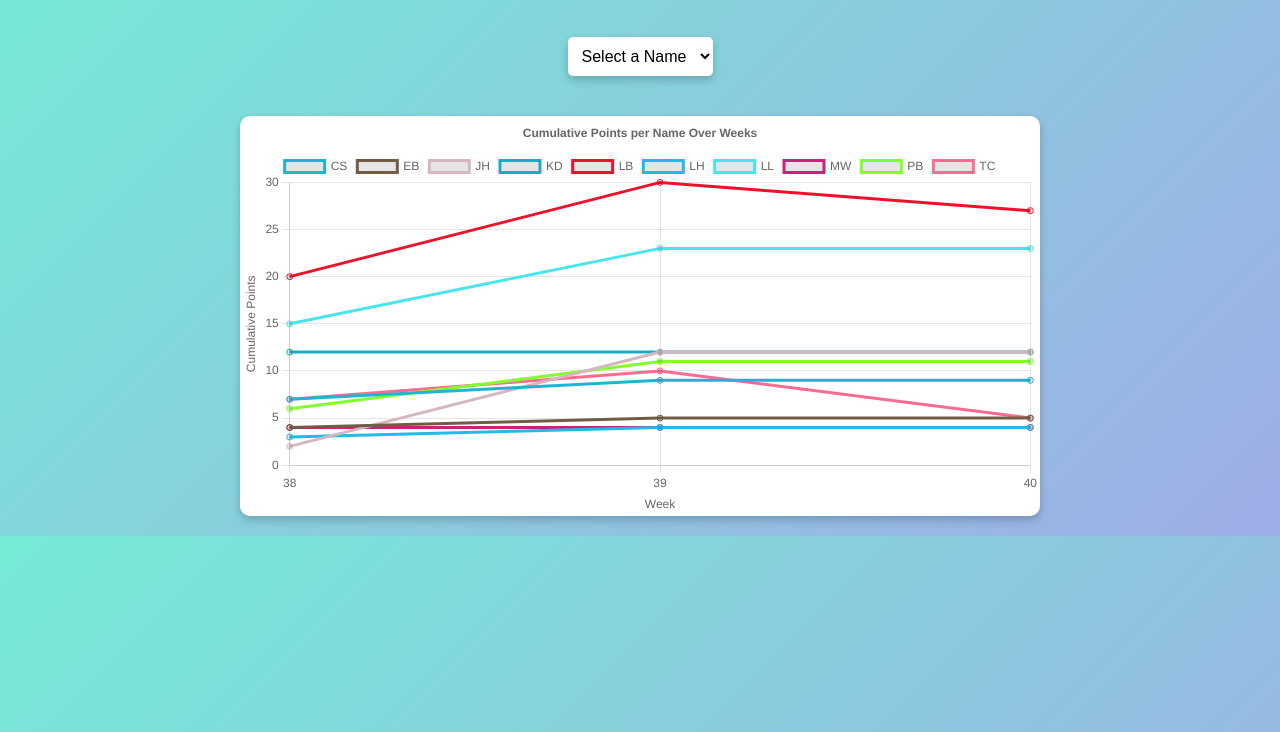
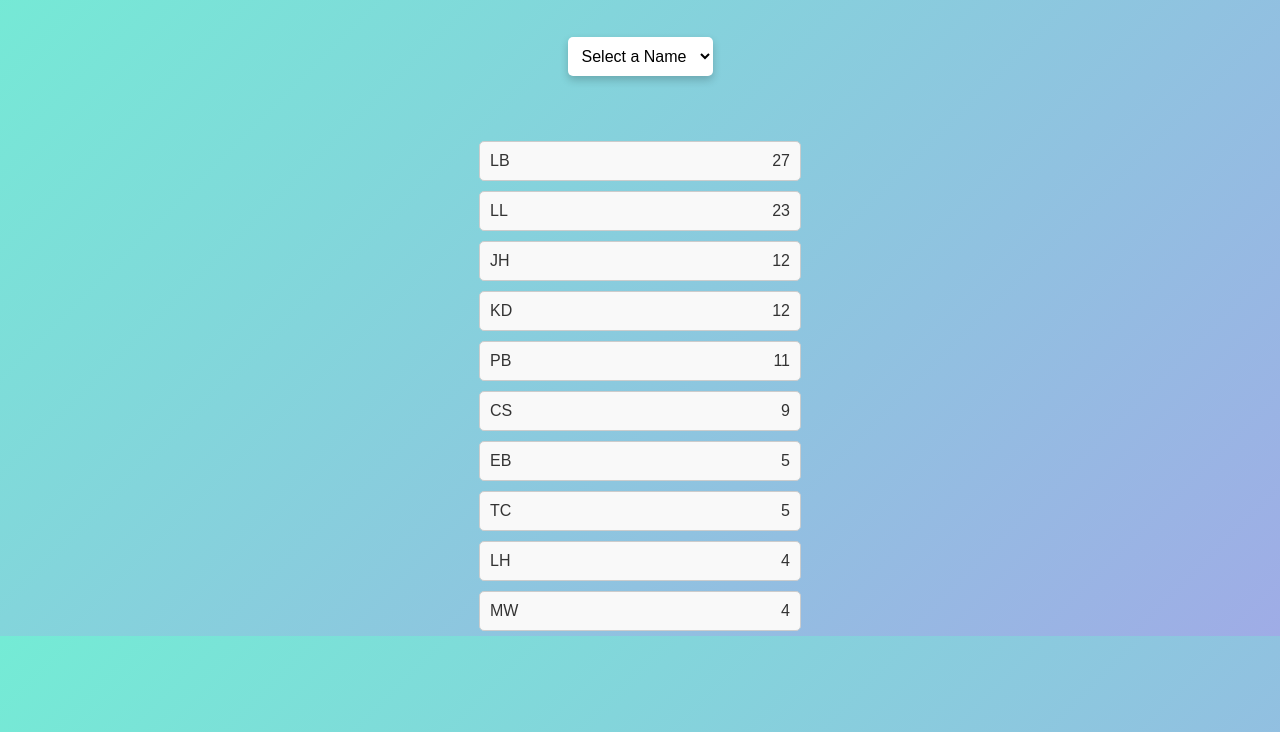
Before and after one commit to adlaube/tt, a plain HTML site: page index.html in a window 1280 px wide. Shown: the part 68-800 px from the top of the page. Drawn offline with nearby package versions, Linux system fonts and the light colour scheme.

Commit message:
Scoreboard instead of plot

```diff
--- a/index.html
+++ b/index.html
@@ -46,6 +46,24 @@
             box-shadow: 0 4px 8px rgba(0, 0, 0, 0.2);
         }
 
+        .scoreboard {
+            display: flex;
+            flex-direction: column;
+            align-items: center;
+            margin-top: 20px;
+        }
+
+        .score-row {
+            display: flex;
+            justify-content: space-between;
+            width: 300px;
+            margin: 5px 0;
+            padding: 10px;
+            border: 1px solid #ccc;
+            border-radius: 5px;
+            background-color: #f9f9f9;
+        }
+
         @media (max-width: 768px) {
             h1 {
                 font-size: 1.8em; /* Adjust heading size for smaller screens */
@@ -73,69 +91,59 @@
         <option value="PB.html">PB</option>
         <option value="TC.html">TC</option>
     </select>
-    <canvas id="timelineChart" width="800" height="400"></canvas>
+    <div id="scoreboard" class="scoreboard"></div>
 
     <script>
-        // Fetch data from points.csv and render the chart
+        // Fetch data from points.csv and render the scoreboard
         fetch('points.csv')
             .then(response => response.text())
             .then(data => {
                 console.log('CSV Data Loaded:', data); // Debugging log
                 const rows = data.split('\n');
                 const header = rows[0].split(',');
-                const labels = []; // Weeks for x-axis
-                const datasets = header.slice(1).map(name => ({
-                    label: name,
-                    data: [],
-                    borderColor: `#${Math.floor(Math.random()*16777215).toString(16)}`,
-                    fill: false
-                }));
+                const names = header.slice(1); // Names for the scoreboard
+                const scores = new Array(names.length).fill(0);
 
-                rows.slice(1).forEach((row, rowIndex) => {
-                    const [week, ...values] = row.split(',');
-                    if (week) {
-                        labels.push(week);
-                        values.forEach((value, index) => {
-                            const cumulativeValue = (datasets[index].data[rowIndex - 1] || 0) + (parseInt(value) || 0);
-                            datasets[index].data.push(cumulativeValue);
-                        });
-                    }
+                rows.slice(1).forEach(row => {
+                    const [, ...values] = row.split(',');
+                    values.forEach((value, index) => {
+                        scores[index] += parseInt(value) || 0;
+                    });
                 });
 
-                const ctx = document.getElementById('timelineChart').getContext('2d');
-                new Chart(ctx, {
-                    type: 'line',
-                    data: {
-                        labels: labels,
-                        datasets: datasets
-                    },
-                    options: {
-                        responsive: true,
-                        plugins: {
-                            legend: {
-                                position: 'top'
-                            },
-                            title: {
-                                display: true,
-                                text: 'Cumulative Points per Name Over Weeks'
-                            }
-                        },
-                        scales: {
-                            x: {
-                                title: {
-                                    display: true,
-                                    text: 'Week'
-                                }
-                            },
-                            y: {
-                                title: {
-                                    display: true,
-                                    text: 'Cumulative Points'
-                                }
-                            }
-                        }
-                    }
+                // Combine names and scores, then sort by score in descending order
+                const sortedScores = names.map((name, index) => ({ name, score: scores[index] }))
+                                          .sort((a, b) => b.score - a.score);
+
+                const scoreboard = document.createElement('div');
+                scoreboard.style.display = 'flex';
+                scoreboard.style.flexDirection = 'column';
+                scoreboard.style.alignItems = 'center';
+                scoreboard.style.marginTop = '20px';
+
+                sortedScores.forEach(({ name, score }) => {
+                    const scoreRow = document.createElement('div');
+                    scoreRow.style.display = 'flex';
+                    scoreRow.style.justifyContent = 'space-between';
+                    scoreRow.style.width = '300px';
+                    scoreRow.style.margin = '5px 0';
+                    scoreRow.style.padding = '10px';
+                    scoreRow.style.border = '1px solid #ccc';
+                    scoreRow.style.borderRadius = '5px';
+                    scoreRow.style.backgroundColor = '#f9f9f9';
+
+                    const nameElement = document.createElement('span');
+                    nameElement.textContent = name;
+
+                    const scoreElement = document.createElement('span');
+                    scoreElement.textContent = score;
+
+                    scoreRow.appendChild(nameElement);
+                    scoreRow.appendChild(scoreElement);
+                    scoreboard.appendChild(scoreRow);
                 });
+
+                document.body.appendChild(scoreboard);
             })
             .catch(error => console.error('Error loading CSV:', error));
 
```
